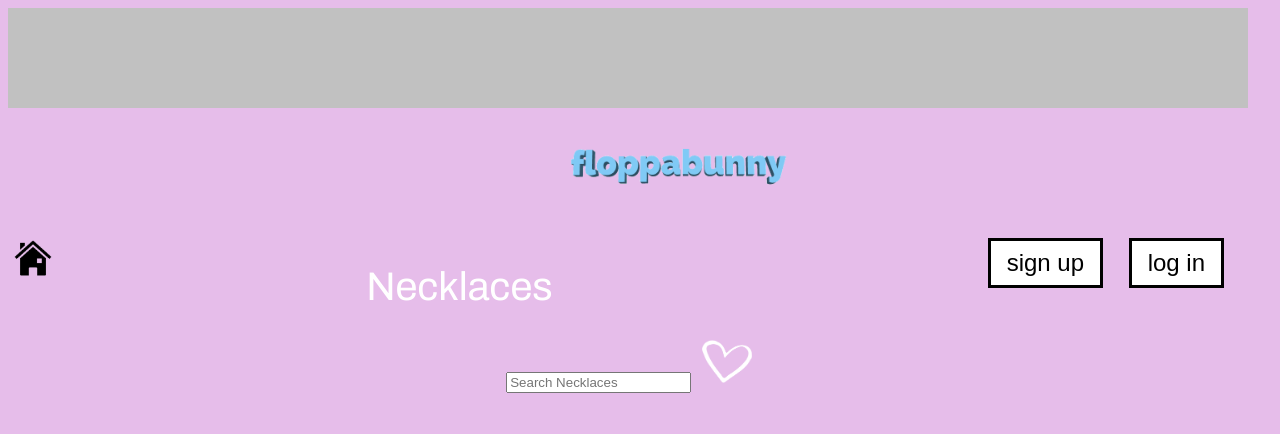
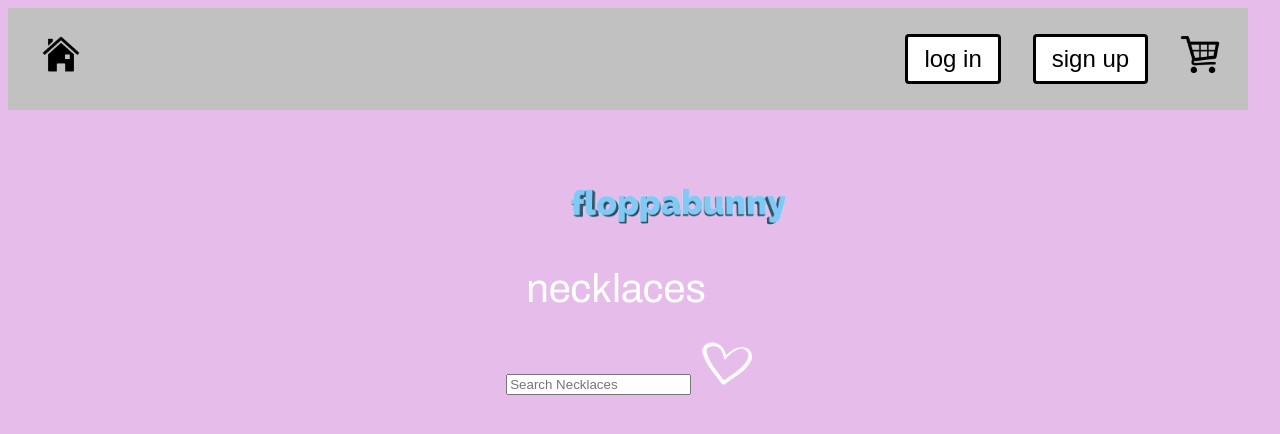
Before and after one commit to FlorencePayne/WAD_Group_Project, a Django app: page /floppa/necklaces/ in a window 1280 px wide. Shown: the top 434 px of the page. Run offline with Django 3.2, Linux system fonts and the light colour scheme; data that the repository does not hold is empty; some libraries are stand-ins or nearby versions.

Commit message:
replaced header with navigation bar and made stylistic changes throughout, slightly changed appearance of buttons

```diff
--- a/static/base.css
+++ b/static/base.css
@@ -4,11 +4,9 @@ body{
 	background-color: #e6bdea;
 	height: 95vh;
 	width: 95vw;
-
 	text-align: center;
 	font-family: Archivo;
 	font-size: 22px;
-	float: center;
 
 }
 #logo {
@@ -24,36 +22,22 @@ body{
 position:relative;
 }
 
+
 .header {
   position: relative;
   background-color: #c1c1c1;
   left: 0;
   color: white;
   text-align: right;
-  height: 10%;
+  height: 5%;
   padding: 1%;
   width: 100%;
   text-align: justify;
-  -ms-text-justify: distribute-all-lines;
-  text-justify: distribute-all-lines;
 }
 /* css code for where the floppabunny gif will be on webpages*/
 .index-media {
     float:center;
     padding-bottom: 5vw;
-}
-.floppagif {
-    height: 50px;
-    width: 50px;
-    margin: auto;
-    margin-left: auto;
-    margin-right: auto;
-
-    position: fixed;
-    display: block;
-    float: center;
-	/*top: -60px;*/
-	paddling-left: 100px;
 }
 
 /* buttons positoning */
@@ -82,8 +66,6 @@ position:relative;
 
 }
 
-
-.
 /* css for header */
 .homeImage {
 	/*float: left;
@@ -103,7 +85,6 @@ position:relative;
 
 /* buttons appearance properties*/
 .index-btn{
-    background-color: white;
     color: black;
     font-size: 36px;
     border: 6px solid black;
@@ -116,6 +97,7 @@ position:relative;
 }
 
 .classic-btn {
+    border-radius: 4px;
     padding: 10px 16px;
     background-color: white;
     color: black;
@@ -156,12 +138,49 @@ p {
 	text-align: center;
 }
 
+
+/* The navbar container */
+.topnav {
+    position: relative;
+  background-color: #c1c1c1;
+  left: 0;
+  color: #c1c1c1;
+  text-align: right;
+  height: 5%;
+  padding: 1%;
+  width: 100%;
+  text-align: justify;
+	/*top: -60px;*/
+	paddling-left: 100px;
+  overflow: hidden;
+}
+
+/* Navbar links */
+.topnav a {
+  float: left;
+  color: #c1c1c1;
+  text-align: center;
+  padding: 14px 16px;
+  text-decoration: none;
+  font-size: 17px;
+}
+
+/* Links - change color on hover */
+.topnav a:hover {
+  background-color: #c1c1c1;
+  color: black;
+}
+
 h1, p, h3, h4{
 	color: white;
 }
 
 h1 {
 	font-size: 5vh;
+}
+
+.center {
+ text-align: center
 }
 
 h2 {
@@ -182,7 +201,10 @@ h4 {
 
 /* css for about page specifically */
 
-
+.index-media {
+    float:center;
+    padding-bottom: 5vw;
+}
 
 /* css for scrollbar */
 
--- a/templates/floppa/base.html
+++ b/templates/floppa/base.html
@@ -17,42 +17,43 @@
 	</head>
 
 	<body>
-	        <div class="header"></div> <!--calling header class to be applied to every page-->
-	    <div>
-	            <!--the floppabunny logo gif on every page except from home or index.html -->
-	        				<a id ="logo" href = "{% url 'floppa:index' %}"> <img src="{% static 'images/floppabunny.gif' %}" alt="Floppabunny logo" width = 250pts /> </a>
-        </div>
+
 		<div>
 		        <!--setting condition on what the user sees depending on if logged in or not-->
 				{% if user.is_authenticated %}
-					<div class = "body">
-						<a href = "{% url 'floppa:account' %}"> <!--setting up buttons to take user to corresponding page -->
-						<button class = "classic-btn", id = "btnfarright"> account</button>
+					    <div class="topnav"> <!-- calling the class with the navigation bar styles-->
+
+	                    <a class="homeImage" href = "{% url 'floppa:index' %}"> <img src="{% static 'images/homeIcon.png' %}" alt="Home" width=50pts/> </a>
+
+                        <a style="float:right" href = "{% url 'floppa:account' %}"> <!--setting up buttons to take user to corresponding page -->
+						<button class = "classic-btn"> account</button>
+
 						</a>
+                        <a style="float:right" href = "{% url 'floppa:cart' %}"> <img src="{% static 'images/cart.png' %}" alt="Cart" width = 40pts /> </a>
 					</div>
 
-					<div class = "body", id="btnright">
+					<!--<div class = "body", id="btnright">
 						<a href = "{% url 'floppa:cart' %}"> <img src="{% static 'images/cart.png' %}" alt="Cart" width = 40pts /> </a>
-					</div>
+					</div>-->
 				{% else %}
-					<div class = "body", id="btnright">
-						<a href = "{% url 'floppa:login' %}">
-						<button class="classic-btn", id="btnright">log in</button>
+					    <div class="topnav">
+            			<a class="homeImage" href = "{% url 'floppa:index' %}"> <img src="{% static 'images/homeIcon.png' %}" alt="Home" width=50pts/> </a>
+
+                        <a style="float:right" href = "{% url 'floppa:cart' %}"> <img src="{% static 'images/cart.png' %}" alt="Cart" width = 40pts /> </a>
+                        <a style="float:right" href = "{% url 'floppa:signup' %}">
+						<button  class="classic-btn">sign up</button>
+						</a>
+						<a style="float:right" href = "{% url 'floppa:login' %}">
+                        <button class="classic-btn" >log in</button>
 						 </a>
 					</div>
-
-					<div class = "body", id="btnfarright">
-						<a href = "{% url 'floppa:signup' %}">
-						<button class="classic-btn", id="btnfarright">sign up</button>
-						</a>
-
 					</div>
 				{% endif %}
 		<!-- to here!!! -->
 
-			<div class = "homeImage" id="btnleft" >
-				<a href = "{% url 'floppa:index' %}"> <img src="{% static 'images/homeIcon.png' %}" alt="Home" width=50pts/> </a>
-			</div>
+            <!--the floppabunny logo gif on every page except from home or index.html -->
+            <a id ="logo" href = "{% url 'floppa:index' %}"> <img src="{% static 'images/floppabunny.gif' %}" alt="Floppabunny logo" width = 250pts /> </a>
+
 
 		</div>
 		<div class = "body">
--- a/templates/floppa/index.html
+++ b/templates/floppa/index.html
@@ -39,10 +39,9 @@
 				{% endif %}
 			</ul>
 		</div>
-		<div class = "index-media">
+		<div >
 			<h1>welcome 2 floppabunny</h1>
 			<img class = "index-media" src="{% static 'images/bunny.png' %}" alt = "bunny"/>
-			<br>
 
 			<a href="{% url 'floppa:necklaces' %}">
 			<button class="index-btn" id="index-necklacesbtn">
--- a/templates/floppa/necklaces.html
+++ b/templates/floppa/necklaces.html
@@ -6,7 +6,7 @@
 {% endblock %}
 
 {% block body_block %}
-	<h1>Necklaces</h1>
+	<h1>necklaces</h1>
     <div class="search bar">
 		<form>
 			<input type="search" placeholder="Search Necklaces">
```
Also changed, not shown: templates/floppa/account.html (+5 -3 lines).
